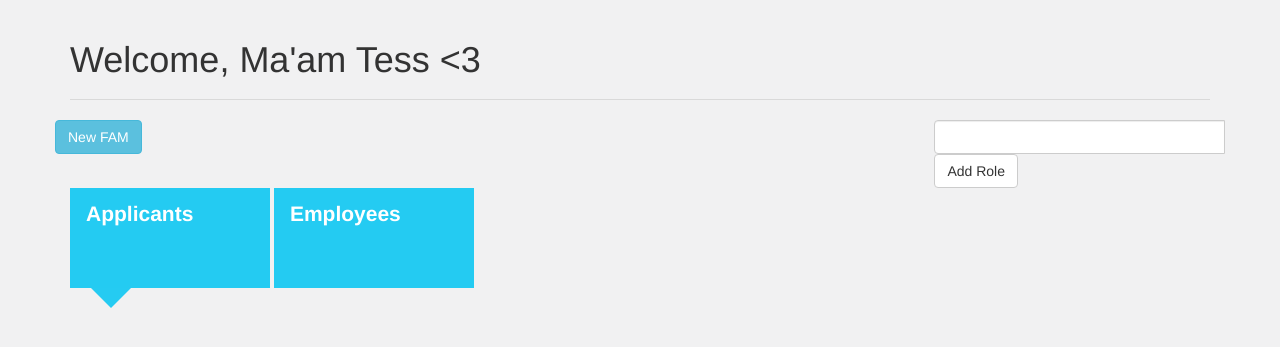
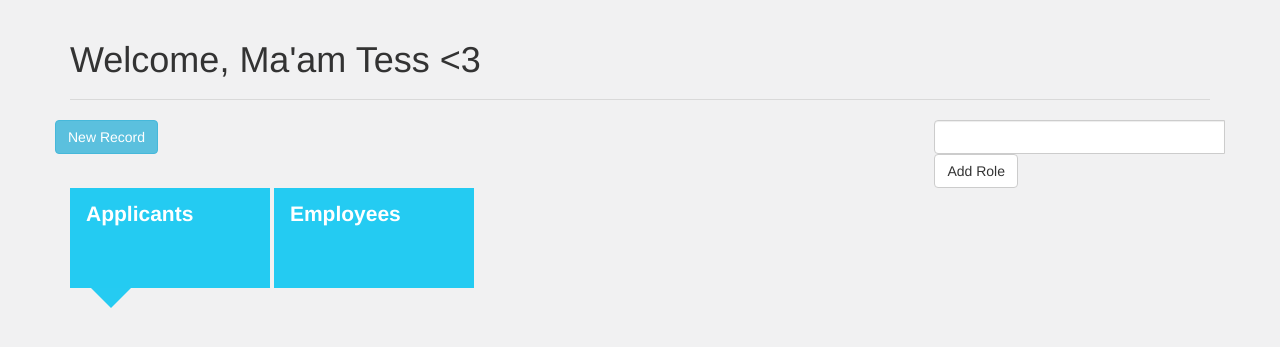
Before and after one commit to Jcarnecer/resume-management, a CodeIgniter app: the page made by application/views/applicant/index.php in a window 1280 px wide. Shown: the top 347 px of the page. Run offline with CodeIgniter, Linux system fonts and the light colour scheme; data that the repository does not hold is empty; some libraries are stand-ins or nearby versions.

Commit message:
Edit new fam button

```diff
--- a/application/views/applicant/home.php
+++ b/application/views/applicant/home.php
@@ -5,7 +5,7 @@
   </div>
 
   <div class="row">
-    <a href="<?= base_url('applicant/add') ?>" id="add-button" type="button" class="btn btn-info pull-left">New FAM</a>
+    <a href="<?= base_url('applicant/add') ?>" id="add-button" type="button" class="btn btn-info pull-left">New Record</a>
     <div class="input-group pull-right">
       <form method="POST" action="<?= base_url('applicant/insert_role');?>" >
         <input type="text" name="name" class="form-control">
```
